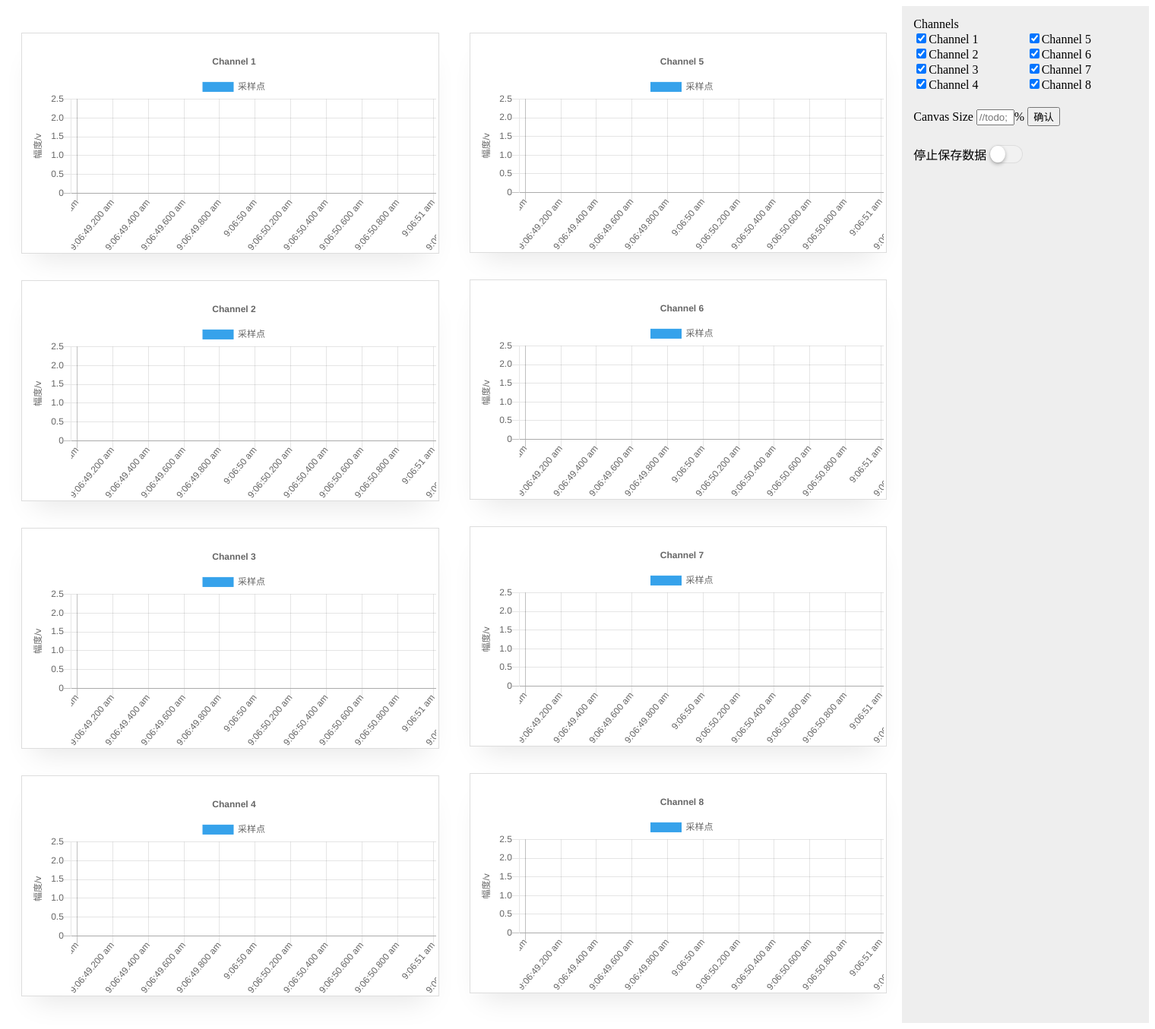
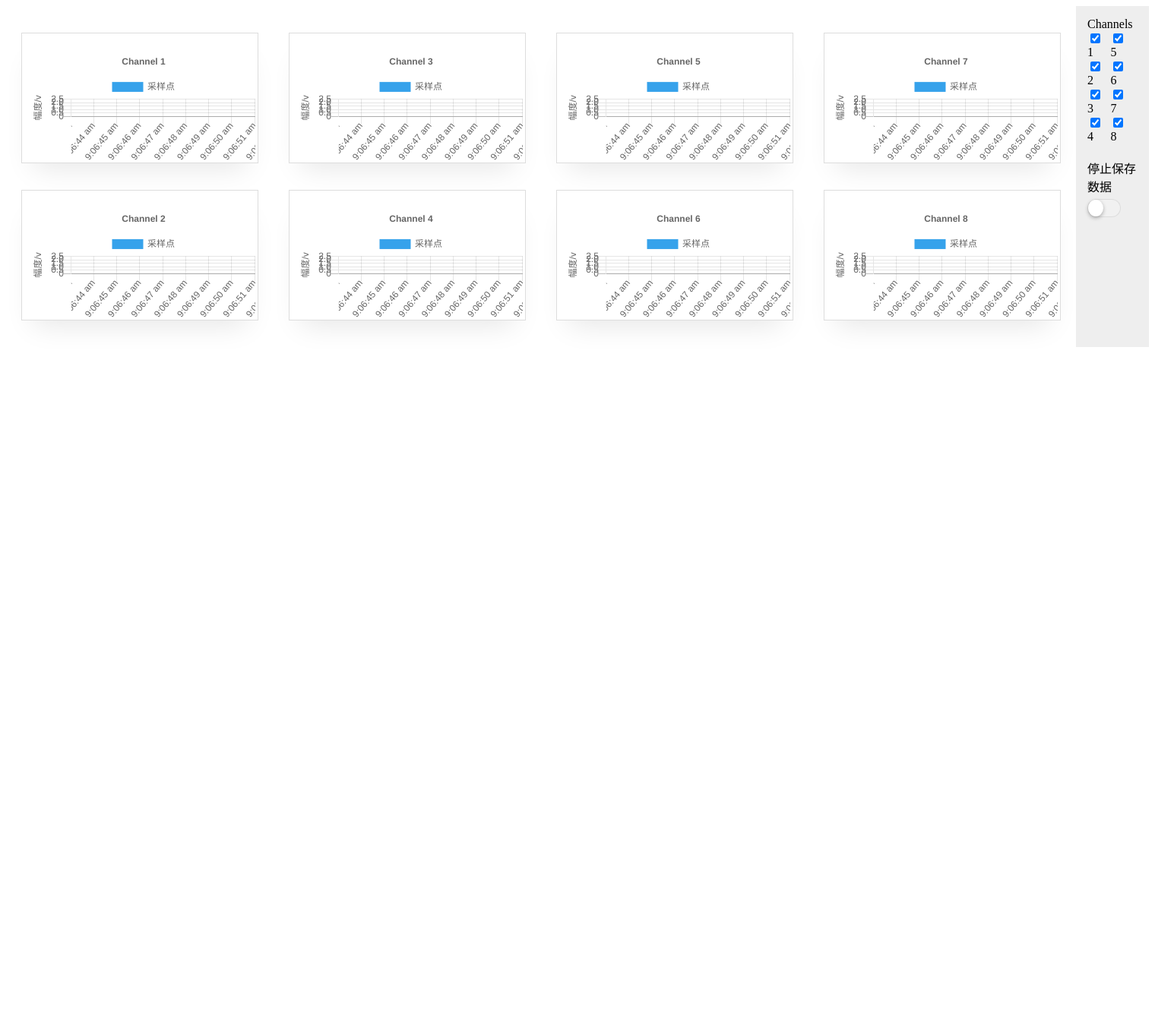
Before and after one commit to SeA-xiAoD/HGR_web, a Django app: page / in a window 1520 px wide. Shown: the whole page at 76% size. After the commit the page ends 457 px from the top, so only its background shows below. Run offline with Django 3.2, Linux system fonts and the light colour scheme; parts of the project's set-up code (start-up, migrations or seed data) failed here and were passed over; some libraries are stand-ins or nearby versions.

Commit message:
resize solution rough done

```diff
--- /dev/null
+++ b/static/css/display.css
@@ -0,0 +1,133 @@
+
+.main{
+    display: flex;
+}
+
+.channels{
+    flex:100%;
+    display: flex;
+}
+.controls{
+    /* display: none; */
+    width:200px;
+    /* flex:100%; */
+    background: #eee;
+    padding: 15px;
+}
+.column{
+    flex: 20%;
+}
+
+#chart, .chart-box {
+    /* height:200px; */
+    position: relative;
+    /* height:40vh; width: 80vw; */
+    margin: 35px 20px;
+    padding-top: 20px;
+    padding-left: 10px;
+    background: #fff;
+    border: 1px solid #ddd;
+    box-shadow: 0 22px 35px -16px rgba(0,0,0, 0.1);
+}
+.text-center {
+    text-align: center;
+}
+.clearfix{
+    clear: both;
+}
+.interface{
+    padding-bottom: 20px;
+}
+ul{
+    list-style: none;
+    margin: 0px;
+    padding: 0px;
+}
+.form-group .checkbox{
+    width: 40%;
+    display: inline-block;
+}
+#canvas-size{
+    width: 50px;
+}
+
+.switch{
+    display:inline-block;
+    position: relative;
+top: 5px;
+    /* vertical-align: middle; */
+}
+
+input.cmn-toggle-round + label {
+padding: 2px;
+width: 40px;
+height: 20px;
+background-color: #dddddd;
+-webkit-border-radius: 20px;
+-moz-border-radius: 20px;
+-ms-border-radius: 20px;
+-o-border-radius: 20px;
+border-radius: 20px;
+behavior: url(./css/PIE.htc);
+}
+input.cmn-toggle-round + label:before, input.cmn-toggle-round + label:after {
+display: block;
+position: absolute;
+top: 1px;
+left: 1px;
+bottom: 1px;
+content: "";
+}
+input.cmn-toggle-round + label:before {
+right: 1px;
+background-color: #f1f1f1;
+-webkit-border-radius: 20px;
+-moz-border-radius: 20px;
+-ms-border-radius: 20px;
+-o-border-radius: 20px;
+border-radius: 20px;
+-webkit-transition: background 0.4s;
+-moz-transition: background 0.4s;
+-o-transition: background 0.4s;
+transition: background 0.4s;
+behavior: url(./css/PIE.htc);
+}
+input.cmn-toggle-round + label:after {
+width: 20px;
+background-color: #fff;
+-webkit-border-radius: 100%;
+-moz-border-radius: 100%;
+-ms-border-radius: 100%;
+-o-border-radius: 100%;
+border-radius: 100%;
+-webkit-box-shadow: 0 2px 5px rgba(0, 0, 0, 0.3);
+-moz-box-shadow: 0 2px 5px rgba(0, 0, 0, 0.3);
+box-shadow: 0 2px 5px rgba(0, 0, 0, 0.3);
+-webkit-transition: margin 0.4s;
+-moz-transition: margin 0.4s;
+-o-transition: margin 0.4s;
+transition: margin 0.4s;
+behavior: url(./css/PIE.htc);
+}
+input.cmn-toggle-round:checked + label:before {
+background-color: #8ce196;
+}
+input.cmn-toggle-round:checked + label:after {
+margin-left: 20px;
+}
+
+.cmn-toggle {
+position: absolute;
+margin-left: -9999px;
+visibility: hidden;
+}
+.cmn-toggle + label {
+display: block;
+position: relative;
+cursor: pointer;
+outline: none;
+-webkit-user-select: none;
+-moz-user-select: none;
+-ms-user-select: none;
+user-select: none;
+}
--- a/templates/display.html
+++ b/templates/display.html
@@ -10,134 +10,7 @@
     <script src="https://cdn.jsdelivr.net/npm/chart.js@2.8.0"></script>
     <script src="/static/js/chartjs-plugin-streaming.js"></script>
     <script src="https://cdn.bootcss.com/jquery/3.4.1/jquery.js"></script>
-    <style type="text/css">
-        .main{
-            display: flex;
-        }
-
-        .channels{
-            flex:80%;
-            display: flex;
-        }
-        .controls{
-            flex:20%;
-            background: #eee;
-            padding: 15px;
-        }
-        .column{
-            flex: 40%;
-        }
-        #chart, .chart-box {
-            margin: 35px 20px;
-            padding-top: 20px;
-            padding-left: 10px;
-            background: #fff;
-            border: 1px solid #ddd;
-            box-shadow: 0 22px 35px -16px rgba(0,0,0, 0.1);
-        }
-        .text-center {
-			text-align: center;
-		}
-        .clearfix{
-            clear: both;
-        }
-        .interface{
-            padding-bottom: 20px;
-        }
-        ul{
-            list-style: none;
-            margin: 0px;
-            padding: 0px;
-        }
-        .form-group .checkbox{
-            width: 49%;
-            display: inline-block;
-        }
-        #canvas-size{
-            width: 50px;
-        }
-
-        .switch{
-            display:inline-block;
-            position: relative;
-    top: 5px;
-            /* vertical-align: middle; */
-        }
-
-        input.cmn-toggle-round + label {
-  padding: 2px;
-  width: 40px;
-  height: 20px;
-  background-color: #dddddd;
-  -webkit-border-radius: 20px;
-  -moz-border-radius: 20px;
-  -ms-border-radius: 20px;
-  -o-border-radius: 20px;
-  border-radius: 20px;
-  behavior: url(./css/PIE.htc);
-}
-input.cmn-toggle-round + label:before, input.cmn-toggle-round + label:after {
-  display: block;
-  position: absolute;
-  top: 1px;
-  left: 1px;
-  bottom: 1px;
-  content: "";
-}
-input.cmn-toggle-round + label:before {
-  right: 1px;
-  background-color: #f1f1f1;
-  -webkit-border-radius: 20px;
-  -moz-border-radius: 20px;
-  -ms-border-radius: 20px;
-  -o-border-radius: 20px;
-  border-radius: 20px;
-  -webkit-transition: background 0.4s;
-  -moz-transition: background 0.4s;
-  -o-transition: background 0.4s;
-  transition: background 0.4s;
-  behavior: url(./css/PIE.htc);
-}
-input.cmn-toggle-round + label:after {
-  width: 20px;
-  background-color: #fff;
-  -webkit-border-radius: 100%;
-  -moz-border-radius: 100%;
-  -ms-border-radius: 100%;
-  -o-border-radius: 100%;
-  border-radius: 100%;
-  -webkit-box-shadow: 0 2px 5px rgba(0, 0, 0, 0.3);
-  -moz-box-shadow: 0 2px 5px rgba(0, 0, 0, 0.3);
-  box-shadow: 0 2px 5px rgba(0, 0, 0, 0.3);
-  -webkit-transition: margin 0.4s;
-  -moz-transition: margin 0.4s;
-  -o-transition: margin 0.4s;
-  transition: margin 0.4s;
-  behavior: url(./css/PIE.htc);
-}
-input.cmn-toggle-round:checked + label:before {
-  background-color: #8ce196;
-}
-input.cmn-toggle-round:checked + label:after {
-  margin-left: 20px;
-}
-
-.cmn-toggle {
-  position: absolute;
-  margin-left: -9999px;
-  visibility: hidden;
-}
-.cmn-toggle + label {
-  display: block;
-  position: relative;
-  cursor: pointer;
-  outline: none;
-  -webkit-user-select: none;
-  -moz-user-select: none;
-  -ms-user-select: none;
-  user-select: none;
-}
-    </style>
+    <link rel="stylesheet" href="/static/css/display.css">
 </head>
 
 <body>
@@ -150,6 +23,8 @@ input.cmn-toggle-round:checked + label:after {
                 <div class="chart-box">
                     <canvas id="chart2"></canvas>
                 </div>
+            </div>
+            <div class="column">
                 <div class="chart-box">
                     <canvas id="chart3"></canvas>
                 </div>
@@ -164,6 +39,8 @@ input.cmn-toggle-round:checked + label:after {
                 <div class="chart-box">
                     <canvas id="chart6"></canvas>
                 </div>
+            </div>
+            <div class="column">
                 <div class="chart-box">
                     <canvas id="chart7"></canvas>
                 </div>
@@ -177,24 +54,24 @@ input.cmn-toggle-round:checked + label:after {
                 <label>Channels</label>
                 <div class="form-group">
                     <div class="checkbox">
-                        <div><input type="checkbox" id="cb1" checked="checked" onclick="checkboxOnClick(this, 1)"/><label for="cb1">Channel 1</label></div>
-                        <div><input type="checkbox" id="cb2" checked="checked" onclick="checkboxOnClick(this, 2)"/><label for="cb2">Channel 2</label></div>
-                        <div><input type="checkbox" id="cb3" checked="checked" onclick="checkboxOnClick(this, 3)"/><label for="cb3">Channel 3</label></div>
-                        <div><input type="checkbox" id="cb4" checked="checked" onclick="checkboxOnClick(this, 4)"/><label for="cb4">Channel 4</label></div>
+                        <div><input type="checkbox" id="cb1" checked="checked" onclick="checkboxOnClick(this, 1)"/><label for="cb1">1</label></div>
+                        <div><input type="checkbox" id="cb2" checked="checked" onclick="checkboxOnClick(this, 2)"/><label for="cb2">2</label></div>
+                        <div><input type="checkbox" id="cb3" checked="checked" onclick="checkboxOnClick(this, 3)"/><label for="cb3">3</label></div>
+                        <div><input type="checkbox" id="cb4" checked="checked" onclick="checkboxOnClick(this, 4)"/><label for="cb4">4</label></div>
                     </div>
                     <div class="checkbox">
-                        <div><input type="checkbox" id="cb5" checked="checked" onclick="checkboxOnClick(this, 5)"/><label for="cb5">Channel 5</label></div>
-                        <div><input type="checkbox" id="cb6" checked="checked" onclick="checkboxOnClick(this, 6)"/><label for="cb6>">Channel 6</label></div>
-                        <div><input type="checkbox" id="cb7" checked="checked" onclick="checkboxOnClick(this, 7)"/><label for="cb6>">Channel 7</label></div>
-                        <div><input type="checkbox" id="cb8" checked="checked" onclick="checkboxOnClick(this, 8)"/><label for="cb6>">Channel 8</label></div>
+                        <div><input type="checkbox" id="cb5" checked="checked" onclick="checkboxOnClick(this, 5)"/><label for="cb5">5</label></div>
+                        <div><input type="checkbox" id="cb6" checked="checked" onclick="checkboxOnClick(this, 6)"/><label for="cb6>">6</label></div>
+                        <div><input type="checkbox" id="cb7" checked="checked" onclick="checkboxOnClick(this, 7)"/><label for="cb6>">7</label></div>
+                        <div><input type="checkbox" id="cb8" checked="checked" onclick="checkboxOnClick(this, 8)"/><label for="cb6>">8</label></div>
                     </div>
                 </div>
             </div>
-            <div class="interface clearfix">
+            <!-- <div class="interface clearfix">
                 <label for="">Canvas Size</label>
                 <input id="canvas-size" type="text" placeholder="//todo;">%
                 <button onclick="onSizeConfirm()">确认</button>
-            </div>
+            </div> -->
             <div class="interface">
                 <span id="isStoreOn">停止</span><label for="">保存数据</label>
                 <div class="switch">
@@ -218,7 +95,7 @@ input.cmn-toggle-round:checked + label:after {
 
         //常用图表配置参数
         var chartConfig = {
-            duration: 2048, //窗口时间大小
+            duration: 8000, //窗口时间大小
             delay: 1000,
             sampleRate: 64, // 采样率
             postFreq: 0.5, // 每秒请求接口次数，
@@ -228,6 +105,11 @@ input.cmn-toggle-round:checked + label:after {
 
         //是否打印日志
         var PRINT_LOG=false;
+
+        $(function(){
+            // $(".chart-box")[0].style.height='150px';
+            // $(".chart-box")[0].style.width='150px';
+        })
 
         function onStoreData(target){
             if(target.checked){
@@ -266,7 +148,8 @@ input.cmn-toggle-round:checked + label:after {
 
         function onSizeConfirm(){
             var size=$("#canvas-size").val();
-            $(".channels").css("flex",size+"%");
+            // $(".channels").css("flex",size+"%");
+            $(".chart-box")[0].style.height='150px';
             console.log(size);
         }
 
```
